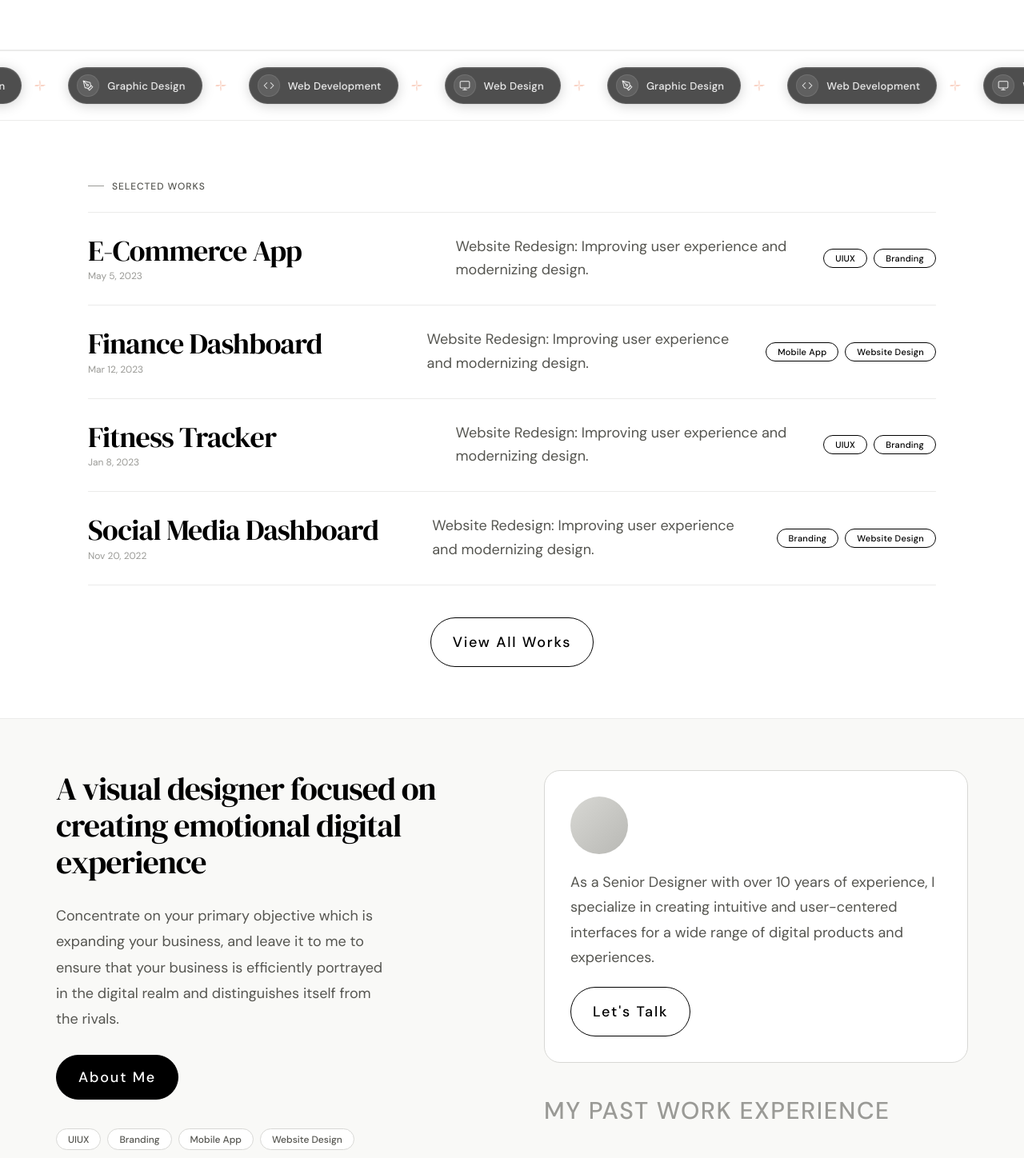
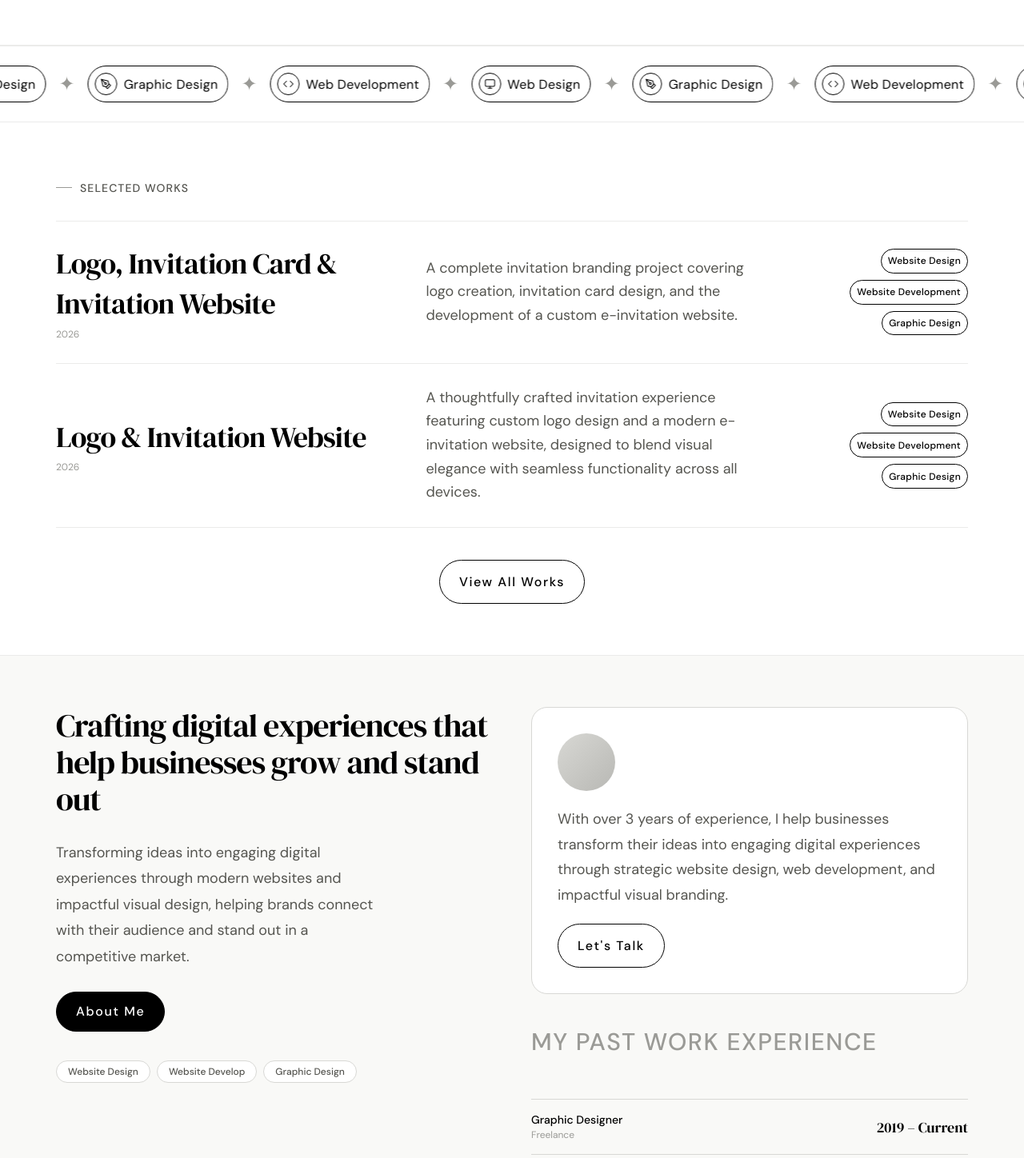
Before and after one commit to andre-astika/my-portfolio, a Next.js app: page / in a window 1280 px wide. Shown: the part 522-1970 px from the top of the page at 80% size. Built offline with nearby package versions, Linux system fonts and the light colour scheme.

Commit message:
Update styling

```diff
--- a/app/globals.css
+++ b/app/globals.css
@@ -73,7 +73,7 @@ button { font-family: var(--font-body); }
     border-radius: 99px;
     align-items: center;
     padding: 1em 1.5em;
-    font-size: 18px;
+    font-size: 16px;
     font-weight: 500;
     transition: background .2s, color .2s, transform .15s;
     display: inline-flex;
@@ -94,7 +94,7 @@ button { font-family: var(--font-body); }
   color: var(--black);
   background: transparent;
   border-radius: 99px;
-  font-size: 18px;
+  font-size: 16px;
   font-weight: 500;
   letter-spacing: .1em;
   cursor: pointer;
@@ -343,8 +343,8 @@ button { font-family: var(--font-body); }
     font-size: 50px;
     position: relative;
     top: -1rem;
-    /* margin-left: 1.5rem;
-    margin-right: 1rem; */
+    margin-left: 0.5rem;
+    /* margin-right: 1rem; */
 }
 .hero .hero__greeting {
   letter-spacing: .03em;
@@ -362,21 +362,19 @@ button { font-family: var(--font-body); }
 
 /* SECTION EYEBROW */
 .section-eyebrow {
-  max-width: var(--max-w);
+    padding: var(--section-py) var(--px) 0;
     margin: 0 auto;
-  padding: var(--section-py) var(--px) 0;
+    max-width: calc(1140px + 5rem);
 }
-
 .section-eyebrow span {
   display: inline-flex;
   align-items: center;
-  font-size: .75rem;
+  font-size: 14px;
   font-weight: 500;
   color: var(--gray-600);
   letter-spacing: .08em;
   text-transform: uppercase;
 }
-
 .section-eyebrow span::before {
   content: "";
   display: inline-block;
@@ -389,8 +387,10 @@ button { font-family: var(--font-body); }
 /* WORKS — List style with hover image expand */
 .works {
     max-width: var(--max-w);
+    padding: 1.5rem var(--px) var(--section-py);
     margin: 0 auto;
-  padding: 1.5rem var(--px) var(--section-py);
+    max-width: calc(1140px + 5rem);
+    padding-top: 2rem;
 }
 
 /* Each row is a block: header row + collapsible image panel */
@@ -403,12 +403,12 @@ button { font-family: var(--font-body); }
 
 /* The always-visible top row */
 .works__item-header {
-  display: grid;
-  grid-template-columns: 1fr 1fr auto;
+    grid-template-columns: 2fr 2fr 1fr;
+    align-items: center;
     gap: 2rem;
-  align-items: center;
     padding: 1.75rem 0;
     transition: opacity .2s;
+    display: grid;
 }
 .works__item:hover .works__item-header { opacity: .85; }
 
@@ -425,42 +425,37 @@ button { font-family: var(--font-body); }
   flex-direction: column;
   gap: .25rem;
 }
-
 .works__item-title {
   font-family: var(--font-display);
   font-size: clamp(1.25rem, 2.5vw, 2rem);
   font-weight: 400;
   letter-spacing: -.02em;
-  line-height: 1.1;
+  line-height: 1.4;
 }
-
 .works__item-date {
   font-size: .75rem;
   color: var(--gray-400);
 }
-
 .works__item-desc {
   font-size: .8125rem;
   color: var(--gray-600);
   line-height: 1.65;
 }
-
 .works__item-tags {
   display: flex;
   gap: .5rem;
   flex-wrap: wrap;
   justify-content: flex-end;
 }
-
 .works__tag {
-  font-size: .6875rem;
-  font-weight: 500;
   color: var(--black);
   border: 1.5px solid var(--black);
-  border-radius: 999px;
-  padding: .25rem .875rem;
   letter-spacing: .02em;
   white-space: nowrap;
+  border-radius: 99px;
+  padding: .4rem 0.5rem;
+  font-size: 12px;
+  font-weight: 500;
 }
 
 /* Collapsible image panel */
@@ -473,12 +468,10 @@ button { font-family: var(--font-body); }
 .works__item-image-panel--open {
   grid-template-rows: 1fr;
 }
-
 .works__item-image-panel-inner {
   overflow: hidden;
   min-height: 0;
 }
-
 .works__item-image-box {
   width: 100%;
   aspect-ratio: 16/7;
@@ -487,7 +480,6 @@ button { font-family: var(--font-body); }
   overflow: hidden;
   position: relative;
 }
-
 .works__item-image-box-bg {
   position: absolute;
   inset: 0;
@@ -495,7 +487,6 @@ button { font-family: var(--font-body); }
   align-items: center;
   justify-content: center;
 }
-
 .works__item-image-placeholder {
   width: 100%;
   height: 100%;
@@ -559,15 +550,14 @@ button { font-family: var(--font-body); }
   border-top: 1px solid var(--gray-100);
   border-bottom: 1px solid var(--gray-100);
 }
-
 .about__inner {
   max-width: var(--max-w);
   margin: 0 auto;
   display: grid;
   grid-template-columns: 1fr 1fr;
-  gap: 5rem;
+  gap: 3rem;
   align-items: start;
-  margin-bottom: 4rem;
+  margin-bottom: 0rem;
 }
 
 @media (max-width: 900px) {
@@ -579,7 +569,6 @@ button { font-family: var(--font-body); }
   flex-direction: column;
   gap: 1.75rem;
 }
-
 .about__title {
   font-family: var(--font-display);
   font-size: clamp(1.75rem, 3.5vw, 2.75rem);
@@ -588,21 +577,18 @@ button { font-family: var(--font-body); }
   letter-spacing: -.025em;
   color: var(--black);
 }
-
 .about__body {
   font-size: .875rem;
   line-height: 1.8;
   color: var(--gray-600);
   max-width: 420px;
 }
-
 .about__skills {
   display: flex;
   gap: .5rem;
   flex-wrap: wrap;
   margin-top: .5rem;
 }
-
 .about__skill-tag {
   font-size: .75rem;
   font-weight: 500;
@@ -612,13 +598,11 @@ button { font-family: var(--font-body); }
   padding: .3rem .875rem;
   background: var(--white);
 }
-
 .about__right {
   display: flex;
   flex-direction: column;
   gap: 2.5rem;
 }
-
 .about__profile-card {
   background: var(--white);
   border: 1px solid var(--gray-200);
@@ -628,7 +612,6 @@ button { font-family: var(--font-body); }
   flex-direction: column;
   gap: 1.25rem;
 }
-
 .about__profile-photo {
   width: 72px;
   height: 72px;
@@ -636,21 +619,17 @@ button { font-family: var(--font-body); }
   background: linear-gradient(135deg, #d8d8d4, #b8b8b4);
   flex-shrink: 0;
 }
-
 .about__profile-bio {
   font-size: .8125rem;
   line-height: 1.75;
   color: var(--gray-600);
 }
-
 .about__profile-cta {
   align-self: flex-start;
 }
-
 .about__exp-header {
   padding-bottom: .75rem;
 }
-
 .about__exp-label {
   font-size: .75rem;
   font-weight: 500;
@@ -658,12 +637,10 @@ button { font-family: var(--font-body); }
   letter-spacing: .05em;
   text-transform: uppercase;
 }
-
 .about__exp-list {
   display: flex;
   flex-direction: column;
 }
-
 .about__exp-row {
   display: flex;
   justify-content: space-between;
@@ -672,25 +649,23 @@ button { font-family: var(--font-body); }
   padding: 1rem 0;
   border-top: 1px solid var(--gray-200);
 }
-.about__exp-row:last-child { border-bottom: 1px solid var(--gray-200); }
-
+.about__exp-row:last-child {
+  border-bottom: 1px solid var(--gray-200);
+}
 .about__exp-info {
   display: flex;
   flex-direction: column;
   gap: .125rem;
 }
-
 .about__exp-role {
   font-size: .875rem;
   font-weight: 500;
   color: var(--black);
 }
-
 .about__exp-company {
   font-size: .75rem;
   color: var(--gray-400);
 }
-
 .about__exp-period {
   font-family: var(--font-display);
   font-size: 1.125rem;
@@ -698,7 +673,6 @@ button { font-family: var(--font-body); }
   white-space: nowrap;
   flex-shrink: 0;
 }
-
 .about__partners-label {
   max-width: var(--max-w);
   margin: 0 auto 2rem;
@@ -709,7 +683,6 @@ button { font-family: var(--font-body); }
   color: var(--black);
   line-height: 1.2;
 }
-
 .about__partners {
   max-width: var(--max-w);
   margin: 0 auto;
@@ -733,16 +706,18 @@ button { font-family: var(--font-body); }
   border: 1px solid var(--gray-200);
   margin: -1px 0 0 -1px;
 }
-
 .about__partner-name {
   font-size: .9375rem;
   font-weight: 500;
   color: var(--black);
 }
-
 .about__partner-meta {
   font-size: .75rem;
   color: var(--gray-400);
+}
+
+.about__partners-label, .about__partners {
+    display: none;
 }
 
 /* TICKER — transparent wrap, glass blur pills */
@@ -750,42 +725,37 @@ button { font-family: var(--font-body); }
   width: 100%;
   overflow: hidden;
   background: transparent;
-  padding: 1.25rem 0;
+  padding: 1.5rem 0;
   border-top: 1px solid var(--gray-100);
   border-bottom: 1px solid var(--gray-100);
 }
-
 .ticker-track {
   display: flex;
   width: max-content;
   animation: ticker-scroll 24s linear infinite;
   align-items: center;
+  gap: 0.75rem;
 }
-
 .ticker-item {
   display: inline-flex;
   align-items: center;
   gap: .75rem;
-  padding: 0 .75rem;
   white-space: nowrap;
 }
-
 /* Glass blur pill */
 .ticker-pill {
+  color: #000000;
+  letter-spacing: .02em;
+  background: transparent;
+  border-radius: 999px;
+  align-items: center;
+  gap: .5rem;
+  padding: 0.5rem 0.75rem 0.5rem 0.5rem;
+  font-size: 16px;
+  font-weight: 400 !important;
   display: inline-flex;
-  align-items: center;
-  gap: .625rem;
-  background: rgba(10, 10, 10, 0.72);
-  backdrop-filter: blur(14px);
-  -webkit-backdrop-filter: blur(14px);
-  border: 1px solid rgba(255, 255, 255, 0.12);
-  border-radius: 999px;
-  padding: .5rem 1.25rem .5rem .625rem;
-  color: rgba(255, 255, 255, 0.92);
-  font-size: .8125rem;
-  font-weight: 500;
-  letter-spacing: .02em;
-  box-shadow: 0 2px 16px rgba(0,0,0,.18), inset 0 1px 0 rgba(255,255,255,.06);
+  backdrop-filter: blur(20px);
+  border: 1.5px solid;
 }
 
 /* Icon circle inside pill */
@@ -796,12 +766,11 @@ button { font-family: var(--font-body); }
   width: 28px;
   height: 28px;
   border-radius: 50%;
-  background: rgba(255, 255, 255, 0.1);
-  border: 1px solid rgba(255,255,255,.1);
+  background: transparent;
+  border: 1px solid #000000;
   flex-shrink: 0;
-  color: rgba(255,255,255,.9);
+  color: #000000;
 }
-
 .ticker-pill__icon svg {
   width: 14px;
   height: 14px;
@@ -822,12 +791,19 @@ button { font-family: var(--font-body); }
   flex-shrink: 0;
   margin: 0 .25rem;
 }
-
 .ticker-sparkle svg {
-  width: 14px;
+  /* width: 14px;
   height: 14px;
   fill: #e8521a;
-  display: block;
+  display: block; */
+  display: none;
+}
+.ticker-sparkle:after {
+    content: "✦";
+    color: var(--gray-400);
+    font-size: 24px;
+    line-height: 1;
+    display: inline-block;
 }
 
 @keyframes ticker-scroll {
@@ -839,224 +815,9 @@ button { font-family: var(--font-body); }
   .ticker-track { animation: none; }
 }
 
-/* TESTIMONIALS */
-.testimonials {
-  padding: var(--section-py) var(--px);
-  border-bottom: 1px solid var(--gray-100);
-}
-
-.testimonials__grid {
-  max-width: var(--max-w);
-  margin: 0 auto;
-  display: grid;
-  grid-template-columns: repeat(3, 1fr);
-  gap: 1.25rem;
-}
-
-@media (max-width: 900px) {
-  .testimonials__grid { grid-template-columns: 1fr 1fr; }
-}
-@media (max-width: 600px) {
-  .testimonials__grid { grid-template-columns: 1fr; }
-}
-
-.testimonial-card {
-  background: var(--gray-50);
-  border: 1px solid var(--gray-100);
-  border-radius: 1.25rem;
-  padding: 2rem;
-  display: flex;
-  flex-direction: column;
-  justify-content: space-between;
-  gap: 1.75rem;
-}
-
-.testimonial-card__quote {
-  font-family: var(--font-display);
-  font-size: clamp(.9rem, 1.2vw, 1.0625rem);
-  font-weight: 400;
-  line-height: 1.65;
-  color: var(--black);
-  letter-spacing: -.01em;
-  font-style: italic;
-}
-
-.testimonial-card__author {
-  display: flex;
-  align-items: center;
-  gap: .875rem;
-}
-
-.testimonial-card__avatar {
-  width: 40px;
-  height: 40px;
-  border-radius: 50%;
-  background: linear-gradient(135deg, #c8c8c4, #a0a09c);
-  flex-shrink: 0;
-}
-
-.testimonial-card__name {
-  display: block;
-  font-size: .875rem;
-  font-weight: 500;
-  color: var(--black);
-  line-height: 1.3;
-}
-
-.testimonial-card__title {
-  display: block;
-  font-size: .75rem;
-  color: var(--gray-400);
-  line-height: 1.4;
-}
-
-/* AWARDS */
-.awards {
-  padding: var(--section-py) var(--px);
-  border-bottom: 1px solid var(--gray-100);
-}
-
-.awards__eyebrow {
-  max-width: var(--max-w);
-  margin: 0 auto 2rem;
-  font-size: .75rem;
-  font-weight: 500;
-  color: var(--gray-400);
-  letter-spacing: .08em;
-  text-transform: uppercase;
-  display: flex;
-  align-items: center;
-  gap: .625rem;
-}
-.awards__eyebrow::before {
-  content: "";
-  display: inline-block;
-  width: 20px;
-  height: 1px;
-  background: var(--gray-400);
-}
-
-.awards__list {
-  max-width: var(--max-w);
-  margin: 0 auto;
-  display: flex;
-  flex-direction: column;
-}
-
-.awards__item {
-  display: flex;
-  align-items: center;
-  justify-content: space-between;
-  padding: 1.25rem 0;
-  border-top: 1px solid var(--gray-100);
-  gap: 1rem;
-  cursor: pointer;
-  transition: opacity .15s;
-}
-.awards__item:last-child { border-bottom: 1px solid var(--gray-100); }
-.awards__item:hover { opacity: .65; }
-
-.awards__label {
-  font-family: var(--font-display);
-  font-size: clamp(1rem, 2vw, 1.5rem);
-  font-weight: 400;
-  letter-spacing: -.015em;
-  color: var(--black);
-  flex: 1;
-}
-
-.awards__source {
-  font-size: .8125rem;
-  color: var(--gray-400);
-  flex-shrink: 0;
-}
-
-.awards__arrow {
-  font-size: 1rem;
-  color: var(--gray-400);
-  flex-shrink: 0;
-}
-
-/* INSIGHTS */
-.insights {
-  padding: var(--section-py) var(--px);
-  border-bottom: 1px solid var(--gray-100);
-}
-
-.insights__eyebrow {
-  max-width: var(--max-w);
-  margin: 0 auto 2.5rem;
-  font-size: .75rem;
-  font-weight: 500;
-  color: var(--gray-400);
-  letter-spacing: .08em;
-  text-transform: uppercase;
-  display: flex;
-  align-items: center;
-  gap: .625rem;
-}
-.insights__eyebrow::before {
-  content: "";
-  display: inline-block;
-  width: 20px;
-  height: 1px;
-  background: var(--gray-400);
-}
-
-.insights__grid {
-  max-width: var(--max-w);
-  margin: 0 auto;
-  display: grid;
-  grid-template-columns: repeat(3, 1fr);
-  gap: 1.25rem;
-  margin-bottom: 2.5rem;
-}
-
-@media (max-width: 900px) {
-  .insights__grid { grid-template-columns: 1fr 1fr; }
-}
-@media (max-width: 600px) {
-  .insights__grid { grid-template-columns: 1fr; }
-}
-
-.insight-card {
-  display: flex;
-  flex-direction: column;
-  gap: 1rem;
-  cursor: pointer;
-  color: var(--black);
-  transition: opacity .2s;
-}
-.insight-card:hover { opacity: .75; }
-
-.insight-card__img {
-  width: 100%;
-  aspect-ratio: 16/10;
-  border-radius: .875rem;
-  background: linear-gradient(135deg, #e8e8e4, #d0d0cc);
-  overflow: hidden;
-}
-
-.insight-card__title {
-  font-family: var(--font-display);
-  font-size: clamp(.9rem, 1.3vw, 1.0625rem);
-  font-weight: 400;
-  line-height: 1.45;
-  letter-spacing: -.01em;
-  color: var(--black);
-}
-
-.insight-card__excerpt {
-  font-size: .75rem;
-  line-height: 1.7;
-  color: var(--gray-400);
-}
-
-.insights__view-all {
-  max-width: var(--max-w);
-  margin: 0 auto;
-  display: flex;
-  justify-content: center;
+/* TESTIMONIALS, AWARDS & INSIGHTS */
+.testimonials, .awards, .insights {
+    display: none;
 }
 
 /* CONTACT CTA */
--- a/app/page.tsx
+++ b/app/page.tsx
@@ -7,44 +7,28 @@ export default function Home() {
 
   const works = [
     {
-      title: "E-Commerce App",
-      date: "May 5, 2023",
-      desc: "Website Redesign: Improving user experience and modernizing design.",
-      tags: ["UIUX", "Branding"],
+      title: "Logo, Invitation Card & Invitation Website",
+      date: "2026",
+      desc: "A complete invitation branding project covering logo creation, invitation card design, and the development of a custom e-invitation website.",
+      tags: ["Website Design", "Website Development", "Graphic Design"],
       color: "#e8e4de",
       accentColor: "#c8c4bc",
     },
     {
-      title: "Finance Dashboard",
-      date: "Mar 12, 2023",
-      desc: "Website Redesign: Improving user experience and modernizing design.",
-      tags: ["Mobile App", "Website Design"],
-      color: "#dde4e8",
-      accentColor: "#b8c4cc",
-    },
-    {
-      title: "Fitness Tracker",
-      date: "Jan 8, 2023",
-      desc: "Website Redesign: Improving user experience and modernizing design.",
-      tags: ["UIUX", "Branding"],
-      color: "#e4e8de",
-      accentColor: "#c4ccb8",
-    },
-    {
-      title: "Social Media Dashboard",
-      date: "Nov 20, 2022",
-      desc: "Website Redesign: Improving user experience and modernizing design.",
-      tags: ["Branding", "Website Design"],
-      color: "#e8dde4",
-      accentColor: "#ccb8c4",
+      title: "Logo & Invitation Website",
+      date: "2026",
+      desc: "A thoughtfully crafted invitation experience featuring custom logo design and a modern e-invitation website, designed to blend visual elegance with seamless functionality across all devices.",
+      tags: ["Website Design", "Website Development", "Graphic Design"],
+      color: "#e8e4de",
+      accentColor: "#c8c4bc",
     },
   ];
 
   const experiences = [
-    { role: "Product Designer",      company: "Uber",    period: "2020 – 2021" },
-    { role: "Lead Product Designer", company: "Rovio",   period: "2021 – 2022" },
-    { role: "Head of Product",       company: "Spotify", period: "2022 – 2023" },
-    { role: "Design Director",       company: "Google",  period: "2023 – Now" },
+    { role: "Graphic Designer",      company: "Freelance",    period: "2019 – Current" },
+    { role: "Website Developer", company: "Cabaretti Web Development & Design",   period: "2022 – 2024" },
+    { role: "Lead Website Developer",       company: "Jupitr Agency", period: "2024 – Current" },
+    { role: "Quality Assurance",       company: "Jupitr Agency", period: "2026 – Current" },
   ];
 
   const clients = ["Django", "Portal", "Dojo Toolkit", "Rackspace", "Pipefy", "Teamwork"];
@@ -240,19 +224,16 @@ export default function Home() {
         <div className="about__inner">
           <div className="about__left">
             <h2 className="about__title">
-              A visual designer focused on creating emotional digital experience
+              Crafting digital experiences that help businesses grow and stand out
             </h2>
             <p className="about__body">
-              Concentrate on your primary objective which is expanding your business, and leave it
-              to me to ensure that your business is efficiently portrayed in the digital realm and
-              distinguishes itself from the rivals.
+              Transforming ideas into engaging digital experiences through modern websites and impactful visual design, helping brands connect with their audience and stand out in a competitive market.
             </p>
             <a href="#contact" className="btn-primary">About Me</a>
             <div className="about__skills">
-              <span className="about__skill-tag">UIUX</span>
-              <span className="about__skill-tag">Branding</span>
-              <span className="about__skill-tag">Mobile App</span>
               <span className="about__skill-tag">Website Design</span>
+              <span className="about__skill-tag">Website Develop</span>
+              <span className="about__skill-tag">Graphic Design</span>
             </div>
           </div>
 
@@ -260,9 +241,7 @@ export default function Home() {
             <div className="about__profile-card">
               <div className="about__profile-photo" />
               <p className="about__profile-bio">
-                As a Senior Designer with over 10 years of experience, I specialize in creating
-                intuitive and user-centered interfaces for a wide range of digital products and
-                experiences.
+                With over 3 years of experience, I help businesses transform their ideas into engaging digital experiences through strategic website design, web development, and impactful visual branding.
               </p>
               <a href="#contact" className="btn-outline about__profile-cta">Let&apos;s Talk</a>
             </div>
```
Lines whose indentation alone changed are shown as unchanged.
